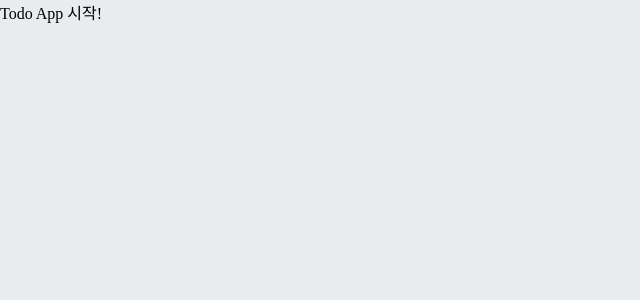
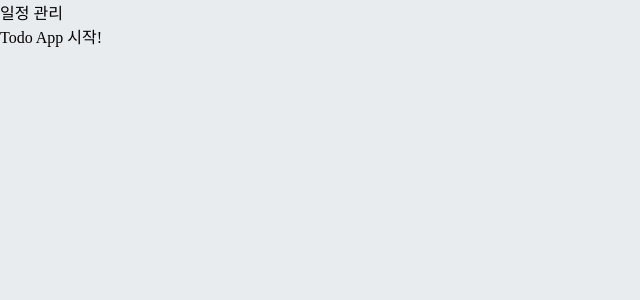
Before and after one commit to HiJiho/todo-app, a React (Create React App) app: page / in a window 1280 px wide. Shown: the top 300 px of the page, without its empty margins (0-640 px from the left). Built offline with nearby package versions, Linux system fonts and the light colour scheme.

Commit message:
TodoTemplate

```diff
--- a/src/App.js
+++ b/src/App.js
@@ -1,5 +1,7 @@
+import TodoTemplate from './components/TodoTemplate';
+
 const App = () => {
-  return <div>Todo App 시작!</div>;
+  return <TodoTemplate>Todo App 시작!</TodoTemplate>;
 };
 
 export default App;
--- /dev/null
+++ b/src/components/TodoTemplate.js
@@ -0,0 +1,12 @@
+import './TodoTemplate.scss';
+
+const TodoTemplate = ({ children }) => {
+  return (
+    <div className="TodoTemplate">
+      <div>일정 관리</div>
+      <div>{children}</div>
+    </div>
+  );
+};
+
+export default TodoTemplate;
```
Also changed, not shown: src/components/TodoTemplate.scss (added).
